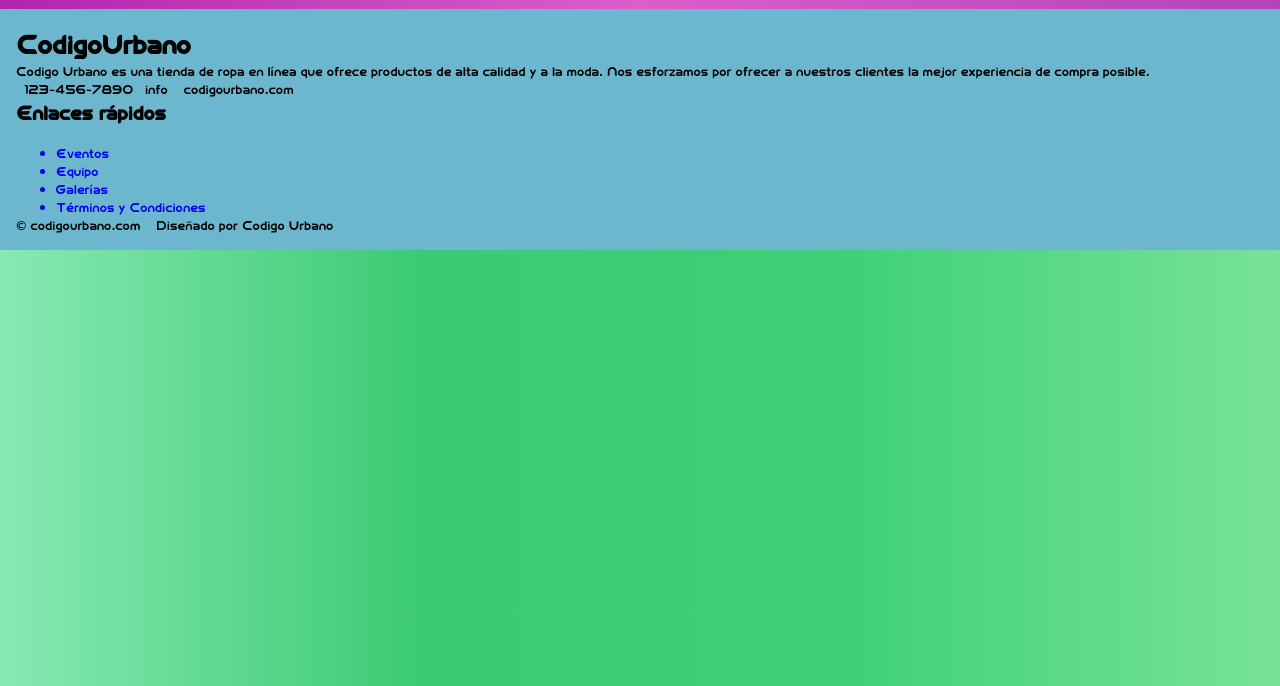
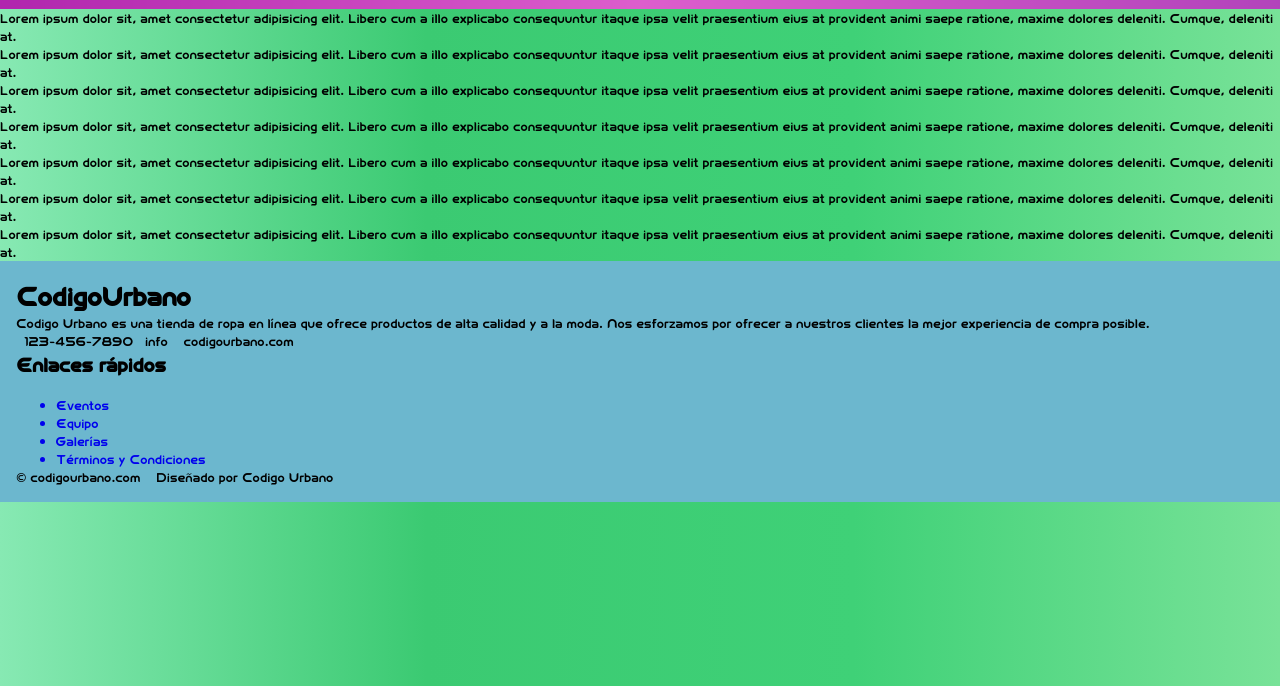
Before and after one commit to Gerardomedinav/codigourbano, a plain HTML site: page CATALOGO/Producto_especidco/interior.html in a window 1280 px wide. Shown: the part 114-800 px from the top of the page. Drawn offline with Linux system fonts and the light colour scheme.

Commit message:
subida de prueba

```diff
--- a/CATALOGO/Producto_especidco/Estilo/interior.css
+++ b/CATALOGO/Producto_especidco/Estilo/interior.css
@@ -0,0 +1,20 @@
+*{
+    padding: 0;
+    margin: 0;
+    box-sizing: border-box;
+}
+
+.container_grid{
+    background-color: azure;
+
+}
+
+.contendor_pader{
+    background-color: brown;
+    grid-area: contenedor;
+}
+
+.hijos_grid{
+    background-color: blueviolet;
+    grid-area: hijo;
+}
--- a/CATALOGO/Producto_especidco/interior.html
+++ b/CATALOGO/Producto_especidco/interior.html
@@ -3,6 +3,7 @@
 <head>
     <meta charset="UTF-8">
     <meta name="viewport" content="width=device-width, initial-scale=1.0">
+    <link rel="stylesheet" href="../Header_Footer JS/estilo-fot-head.CSS">
     <link rel="stylesheet" href="/CATALOGO/Header_Footer JS/estilo-fot-head.CSS">
     <title>Document</title>
 </head>
@@ -12,12 +13,65 @@
     </header>
 
     <main>
+
+
+            <div class="contendor_pader">
+                <p>
+                    Lorem ipsum dolor sit, amet consectetur adipisicing elit.
+                    Libero cum a illo explicabo consequuntur itaque ipsa velit praesentium eius at provident
+                    animi saepe ratione, maxime dolores deleniti. Cumque, deleniti at.
+                </p>
+            </div>
+            <div class="hijos_grid">
+                <p>
+                    Lorem ipsum dolor sit, amet consectetur adipisicing elit.
+                    Libero cum a illo explicabo consequuntur itaque ipsa velit praesentium eius at provident
+                    animi saepe ratione, maxime dolores deleniti. Cumque, deleniti at.
+                </p>
+            </div>
+            <div class="hijos_grid">
+                <p>
+                    Lorem ipsum dolor sit, amet consectetur adipisicing elit.
+                    Libero cum a illo explicabo consequuntur itaque ipsa velit praesentium eius at provident
+                    animi saepe ratione, maxime dolores deleniti. Cumque, deleniti at.
+                </p>
+            </div>
+            <div class="hijos_grid">
+                <p>
+                    Lorem ipsum dolor sit, amet consectetur adipisicing elit.
+                    Libero cum a illo explicabo consequuntur itaque ipsa velit praesentium eius at provident
+                    animi saepe ratione, maxime dolores deleniti. Cumque, deleniti at.
+                </p>
+            </div>
+
+            <div class="hijos_grid">
+                <p>
+                    Lorem ipsum dolor sit, amet consectetur adipisicing elit.
+                    Libero cum a illo explicabo consequuntur itaque ipsa velit praesentium eius at provident
+                    animi saepe ratione, maxime dolores deleniti. Cumque, deleniti at.
+                </p>
+            </div>
+            <div class="hijos_grid">
+                <p>
+                    Lorem ipsum dolor sit, amet consectetur adipisicing elit.
+                    Libero cum a illo explicabo consequuntur itaque ipsa velit praesentium eius at provident
+                    animi saepe ratione, maxime dolores deleniti. Cumque, deleniti at.
+                </p>
+            </div>
+            <div class="hijos_grid">
+                <p>
+                    Lorem ipsum dolor sit, amet consectetur adipisicing elit.
+                    Libero cum a illo explicabo consequuntur itaque ipsa velit praesentium eius at provident
+                    animi saepe ratione, maxime dolores deleniti. Cumque, deleniti at.
+                </p>
+            </div>
+
     </main>
 
     <footer>
     </footer>
 
-    <script src="/CATALOGO/Header_Footer JS/MAIN.JS"></script>
+    <script src="../Header_Footer JS/MAIN.JS"></script> <!-- aca guardamos el HEADER y el Footer en JS -->
     <script src="../Header_Footer JS/Menu.js"></script>
 </body>
 </html>
--- a/CATALOGO/zapatillas/STILOS/Zapatillas.CSS
+++ b/CATALOGO/zapatillas/STILOS/Zapatillas.CSS
@@ -12,8 +12,8 @@
 
 body{
 
-    /* background-image: linear-gradient(to right, rgb(151, 64, 14), rgb(202, 145, 59), rgb(192, 146, 78),rgb(150, 83, 28)) */
-    background-image: linear-gradient(to right, rgb(135, 233, 179), rgb(59, 202, 114), rgb(63, 209, 119),rgb(120, 226, 152))
+    background-image: linear-gradient(to right, rgb(24, 228, 211), rgb(47, 245, 245), rgb(57, 236, 207),rgb(30, 210, 216))
+    /* background-image: linear-gradient(to right, rgb(135, 233, 179), rgb(59, 202, 114), rgb(63, 209, 119),rgb(120, 226, 152)) */
 
 }
 
```
